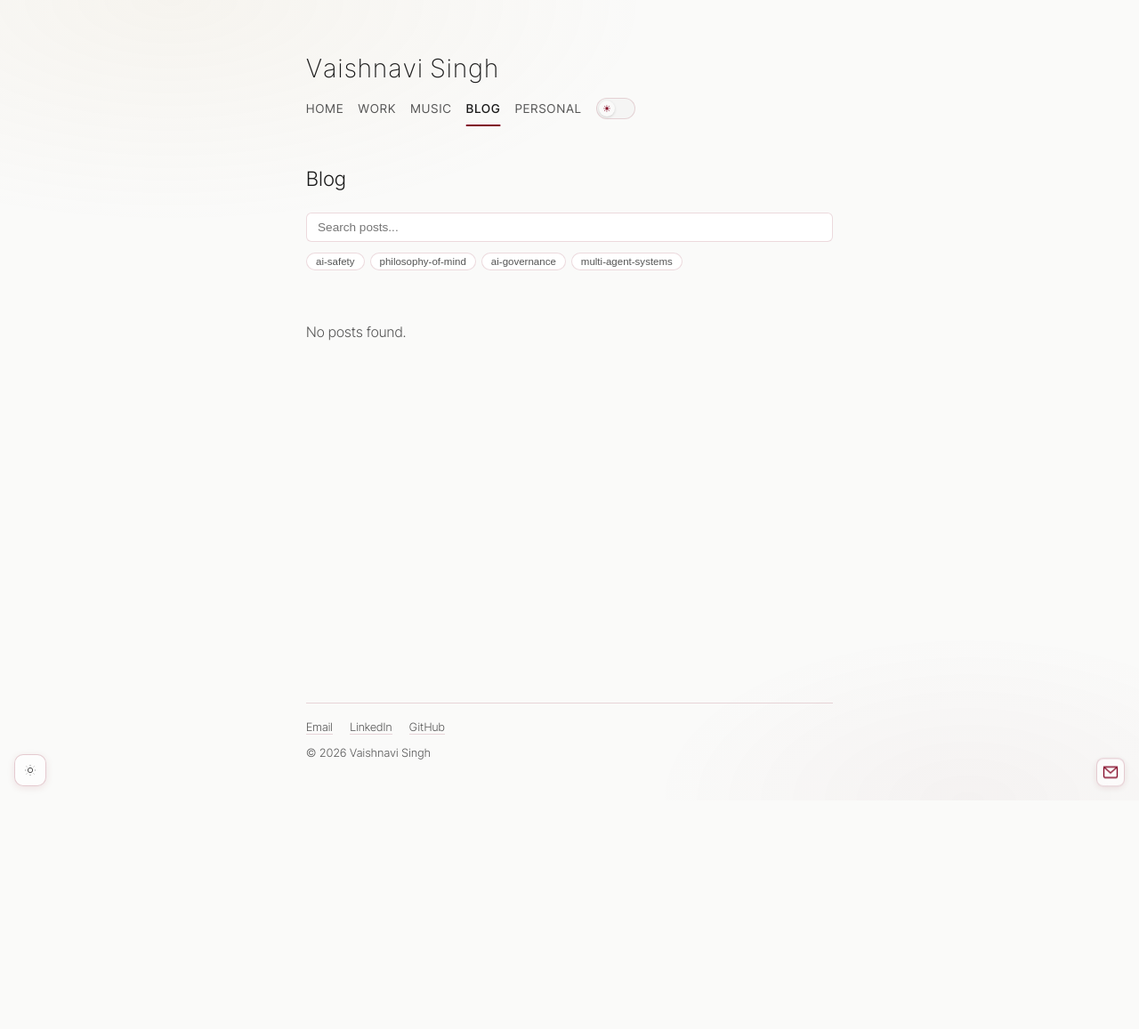
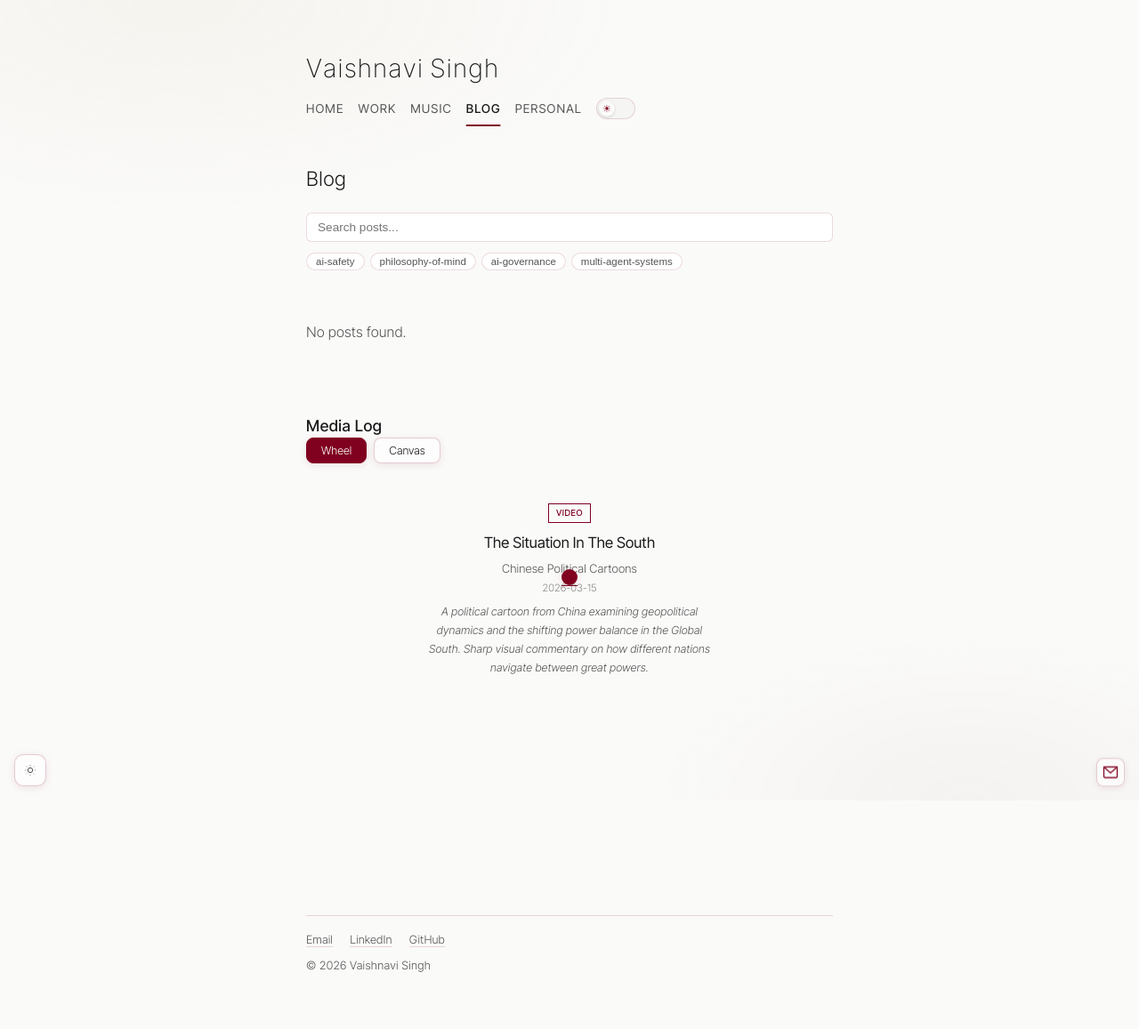
Before and after one commit to RogueTsar/myweb, a Jekyll site: the page built from blog.html, in a window 1280 px wide. Shown: the whole page at 89% size. Built offline with Jekyll 4.4.1, drawn with Linux system fonts in a browser that asks for light colours; before the commit the page ends 918 px from its top, so only the background shows below that.

Commit message:
Add media log entries and opening quote to welcome letter
Media log:
- The Situation In The South (Chinese political cartoon)
- Osho quote on celebration and existence

Welcome letter:
- Opens with epigraph: "Search others for their virtues, thyself for thy vices."
- Styled as centered italic above the greeting

https://claude.ai/code/session_01QnjkrJEyRMfWrPYowFjHu2

```diff
--- a/assets/css/styles.css
+++ b/assets/css/styles.css
@@ -2298,6 +2298,16 @@ nav a:not(.active):hover::after {
     margin-bottom: 1rem;
 }
 
+.letter-epigraph {
+    font-style: italic;
+    font-size: 0.85rem;
+    color: var(--text-secondary);
+    text-align: center;
+    margin-bottom: 1rem;
+    line-height: 1.5;
+    letter-spacing: 0.01em;
+}
+
 .letter-greeting {
     font-family: 'Caveat', cursive;
     font-size: 1.4rem;
--- a/assets/data/media-log.json
+++ b/assets/data/media-log.json
@@ -1,11 +1,20 @@
 [
   {
-    "title": "[to be placed]",
-    "type": "Book",
-    "author": "[to be placed]",
-    "date": "2026-01-01",
+    "title": "The Situation In The South",
+    "type": "Video",
+    "author": "Chinese Political Cartoons",
+    "date": "2026-03-15",
     "url": "#",
-    "note": "[to be placed]",
+    "note": "A political cartoon from China examining geopolitical dynamics and the shifting power balance in the Global South. Sharp visual commentary on how different nations navigate between great powers.",
+    "cover": ""
+  },
+  {
+    "title": "On Celebration and Existence",
+    "type": "Essay",
+    "author": "Osho",
+    "date": "2026-03-10",
+    "url": "#",
+    "note": "I don't think existence wants you to be serious. I have not seen a serious tree. I have not seen a serious bird. I have not seen a serious sunrise. I have not seen a serious starry night. It seems they are all laughing in their own ways, dancing in their own ways. We may not understand it, but there is a subtle feeling that the whole existence is a celebration.",
     "cover": ""
   }
 ]
--- a/assets/js/welcome-letter.js
+++ b/assets/js/welcome-letter.js
@@ -50,6 +50,7 @@
     overlay.innerHTML =
         '<div class="letter-card">' +
             coffeeSVG +
+            '<p class="letter-epigraph">\u201CSearch others for their virtues, thyself for thy vices.\u201D</p>' +
             '<p class="letter-greeting">Hello,</p>' +
             '<p class="letter-body">Thank you for taking the time to get to know me. ' +
             'My goal is to help accelerate work that makes the world safer, happier, ' +
```
